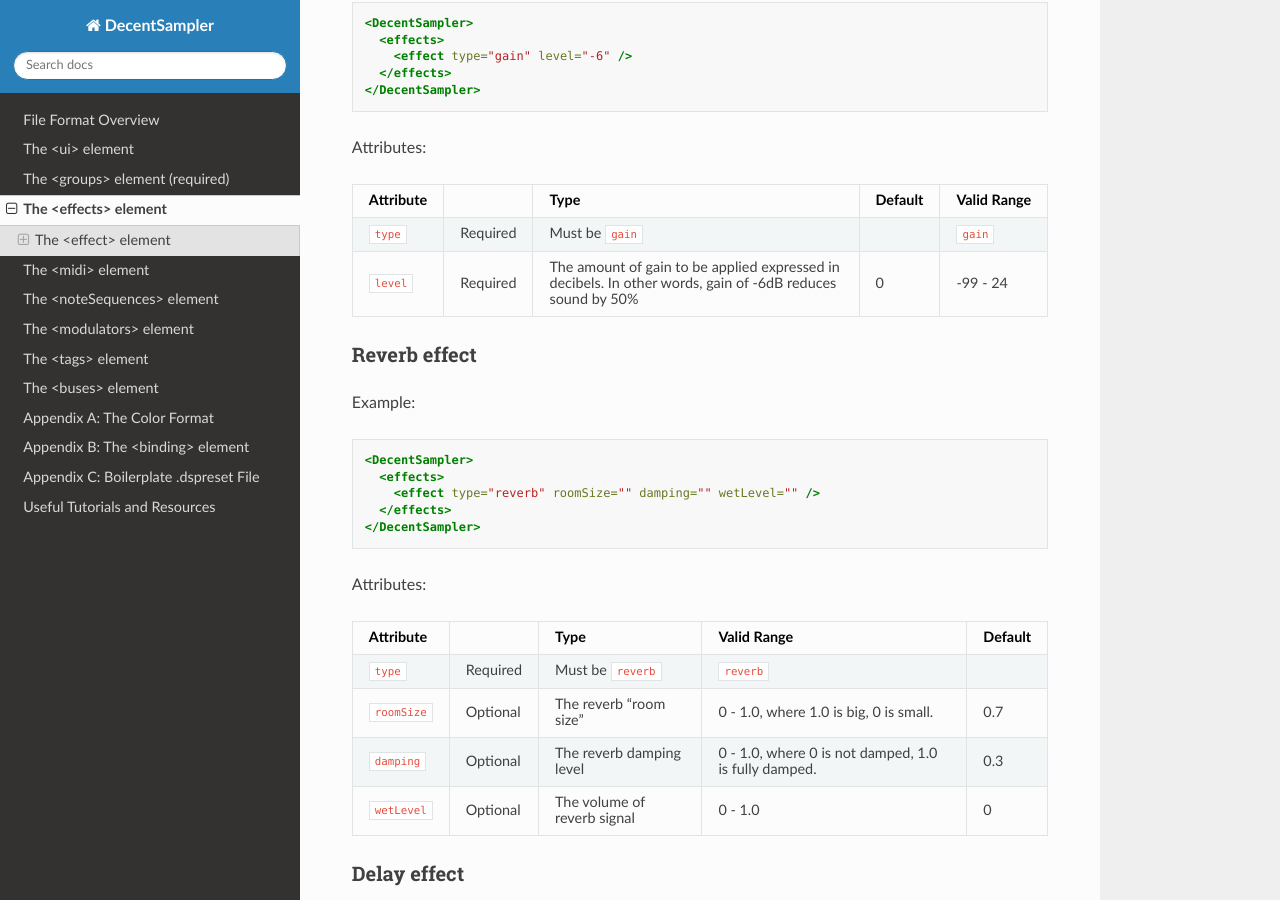
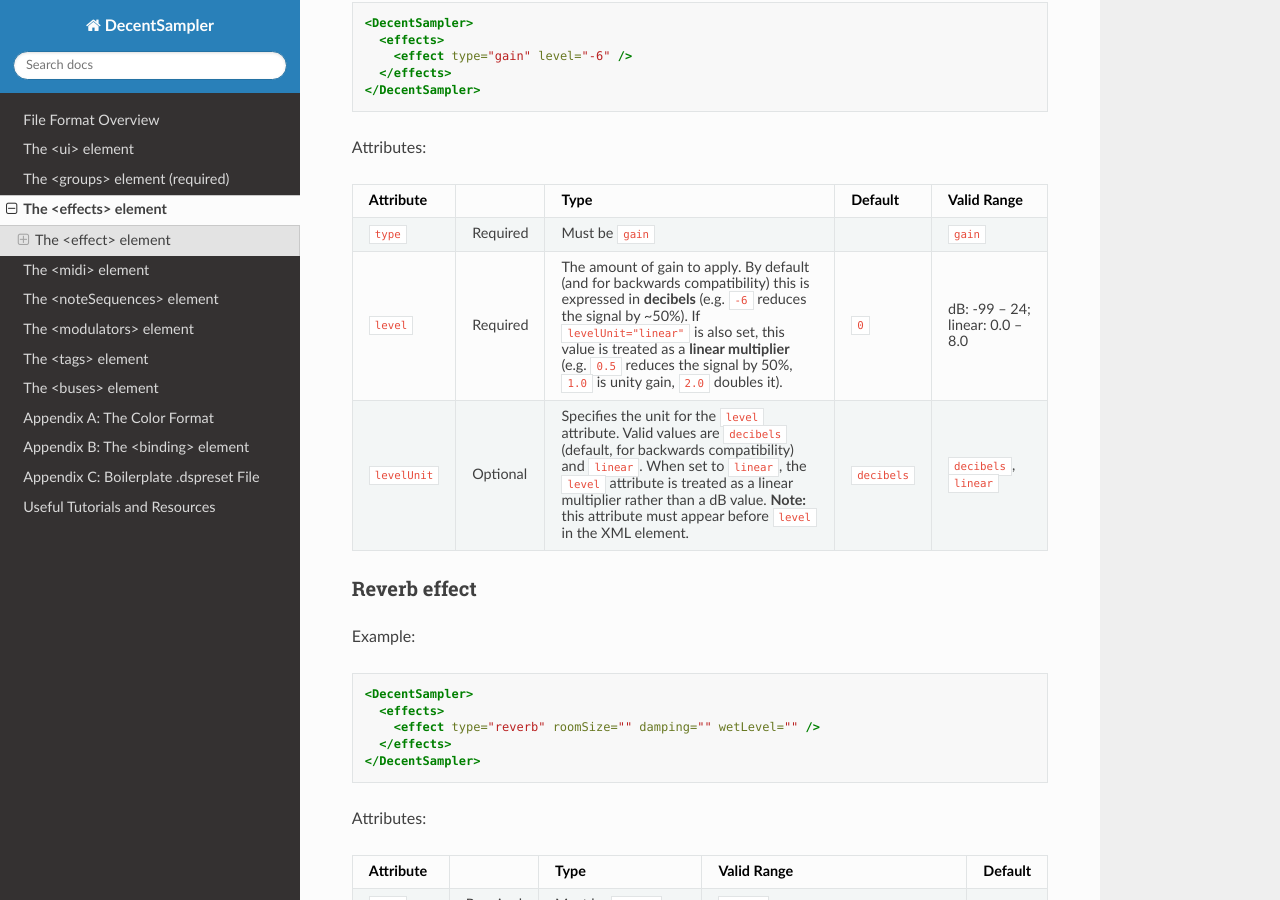
Before and after one commit to DecentSamples/DecentSampler-Developers-Guide, a Sphinx documentation site: the page built from docs/source/the-effects-element.md, in a window 1280 px wide and 900 px high, scrolled down 2722 px. Built offline with Sphinx 7.4.7 and the Read the Docs theme 3.1.0, drawn with Linux system fonts in a browser that asks for light colours.

```diff
--- a/docs/source/conf.py
+++ b/docs/source/conf.py
@@ -6,8 +6,8 @@ project = 'DecentSampler'
 copyright = '2025, David Hilowitz'
 author = 'David Hilowitz'
 
-release = '1.17'
-version = '1.17.1'
+release = '1.19'
+version = '1.19.0'
 
 # -- General configuration
 
--- a/docs/source/the-effects-element.md
+++ b/docs/source/the-effects-element.md
@@ -103,10 +103,11 @@ Example:
 
 Attributes:
 
-| Attribute |          | Type                                                                                                      | Default | Valid Range |
-| --------- | -------- | --------------------------------------------------------------------------------------------------------- | ------- | ----------- |
-| `type`    | Required | Must be `gain`                                                                                            |         | `gain`      |
-| `level`   | Required | The amount of gain to be applied expressed in decibels. In other words, gain of -6dB reduces sound by 50% | 0       | -99 - 24    |
+| Attribute    |          | Type                                                                                                                                                                                                                                                                                                                                                              | Default    | Valid Range   |
+| ------------ | -------- | ----------------------------------------------------------------------------------------------------------------------------------------------------------------------------------------------------------------------------------------------------------------------------------------------------------------------------------------------------------------- | ---------- | ------------- |
+| `type`       | Required | Must be `gain`                                                                                                                                                                                                                                                                                                                                                    |            | `gain`        |
+| `level`      | Required | The amount of gain to apply. By default (and for backwards compatibility) this is expressed in **decibels** (e.g. `-6` reduces the signal by ~50%). If `levelUnit="linear"` is also set, this value is treated as a **linear multiplier** (e.g. `0.5` reduces the signal by 50%, `1.0` is unity gain, `2.0` doubles it). | `0`        | dB: -99 – 24; linear: 0.0 – 8.0 |
+| `levelUnit`  | Optional | Specifies the unit for the `level` attribute. Valid values are `decibels` (default, for backwards compatibility) and `linear`. When set to `linear`, the `level` attribute is treated as a linear multiplier rather than a dB value. **Note:** this attribute must appear before `level` in the XML element.                                                       | `decibels` | `decibels`, `linear` |
 
 ### Reverb effect
 
```
